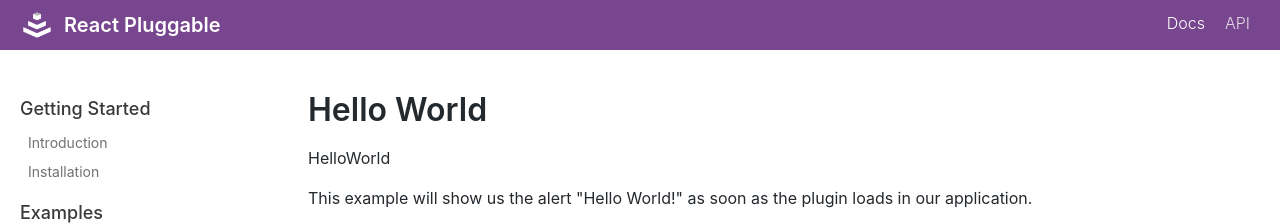
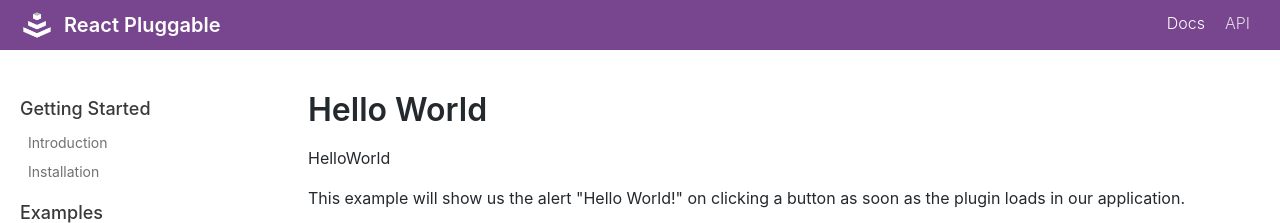
Before and after one commit to react-pluggable/react-pluggable.github.io, a plain HTML site: page docs/hello-world-example.html in a window 1280 px wide. Shown: the top 223 px of the page. Drawn offline with nearby package versions, Linux system fonts and the light colour scheme.

Commit message:
HelloWorld comment updated

```diff
--- a/docs/hello-world-example.html
+++ b/docs/hello-world-example.html
@@ -55,6 +55,6 @@
               }
             });
         </script></nav></div><div class="container mainContainer docsContainer"><div class="wrapper"><div class="post"><header class="postHeader"><h1 id="__docusaurus" class="postHeaderTitle">Hello World</h1></header><article><div><span><p>HelloWorld</p>
-<p>This example will show us the alert &quot;Hello World!&quot; as soon as the plugin loads in our application.</p>
+<p>This example will show us the alert &quot;Hello World!&quot; on clicking a button as soon as the plugin loads in our application.</p>
 <iframe src="https://codesandbox.io/embed/helloworldplugin-til9w?fontsize=14&hidenavigation=1&theme=dark&editorsize=70&view=split" style="width:150%; height:500px; border:solid 1px lightgray; border-radius: 4px; overflow:hidden;" title="pluggable-hello-world" allow="accelerometer; ambient-light-sensor; camera; encrypted-media; geolocation; gyroscope; hid; microphone; midi; payment; usb; vr; xr-spatial-tracking" sandbox="allow-forms allow-modals allow-popups allow-presentation allow-same-origin allow-scripts" ></iframe>
 </span></div></article></div><div class="docs-prevnext"><a class="docs-prev button" href="/docs/installation"><span class="arrow-prev">← </span><span>Installation</span></a><a class="docs-next button" href="/docs/renderer_example"><span>Renderer Example</span><span class="arrow-next"> →</span></a></div></div></div><nav class="onPageNav"></nav></div><footer class="nav-footer" id="footer"><section class="sitemap"><a href="/" class="nav-home"><img src="/img/homeIcon.png" alt="React Pluggable" width="66" height="58"/></a><div><h5>Docs</h5><a href="/docs/Introduction.html">Getting Started</a><a href="/docs/doc2.html">Guides</a><a href="/docs/plugin-store.html">API References</a></div><div><h5>Community</h5><a href="/users">User Showcase</a><a href="https://stackoverflow.com/questions/tagged/" target="_blank" rel="noreferrer noopener">Stack Overflow</a><a href="https://discordapp.com/">Project Chat</a><a href="https://twitter.com/" target="_blank" rel="noreferrer noopener">Twitter</a></div><div><h5>More</h5><a href="/blog">Blog</a><a href="https://github.com/">GitHub</a><a class="github-button" data-icon="octicon-star" data-count-href="/facebook/docusaurus/stargazers" data-show-count="true" data-count-aria-label="# stargazers on GitHub" aria-label="Star this project on GitHub">Star</a></div></section><section class="copyright">Copyright © 2020 GeekyAnts India Pvt. Ltd.</section></footer></div></body></html>
```
Also changed, not shown: docs/hello-world-example/index.html (+1 -1 lines).
